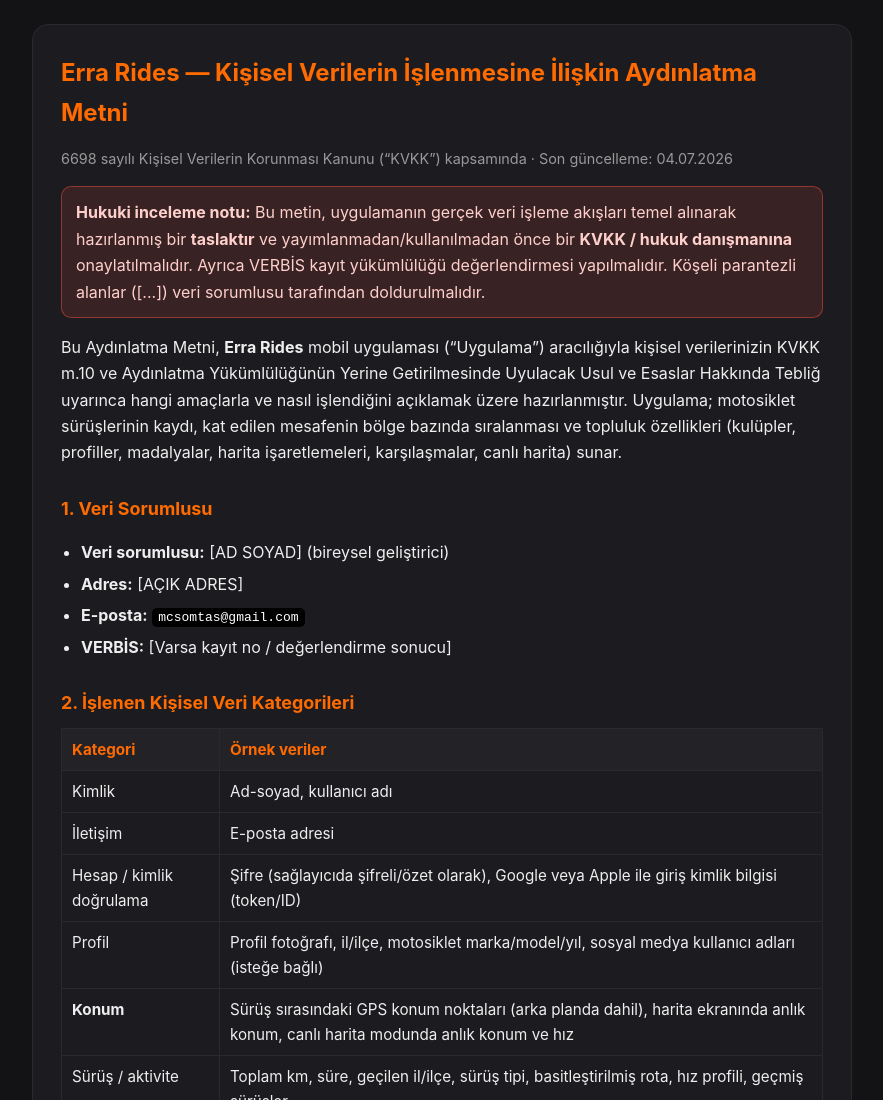
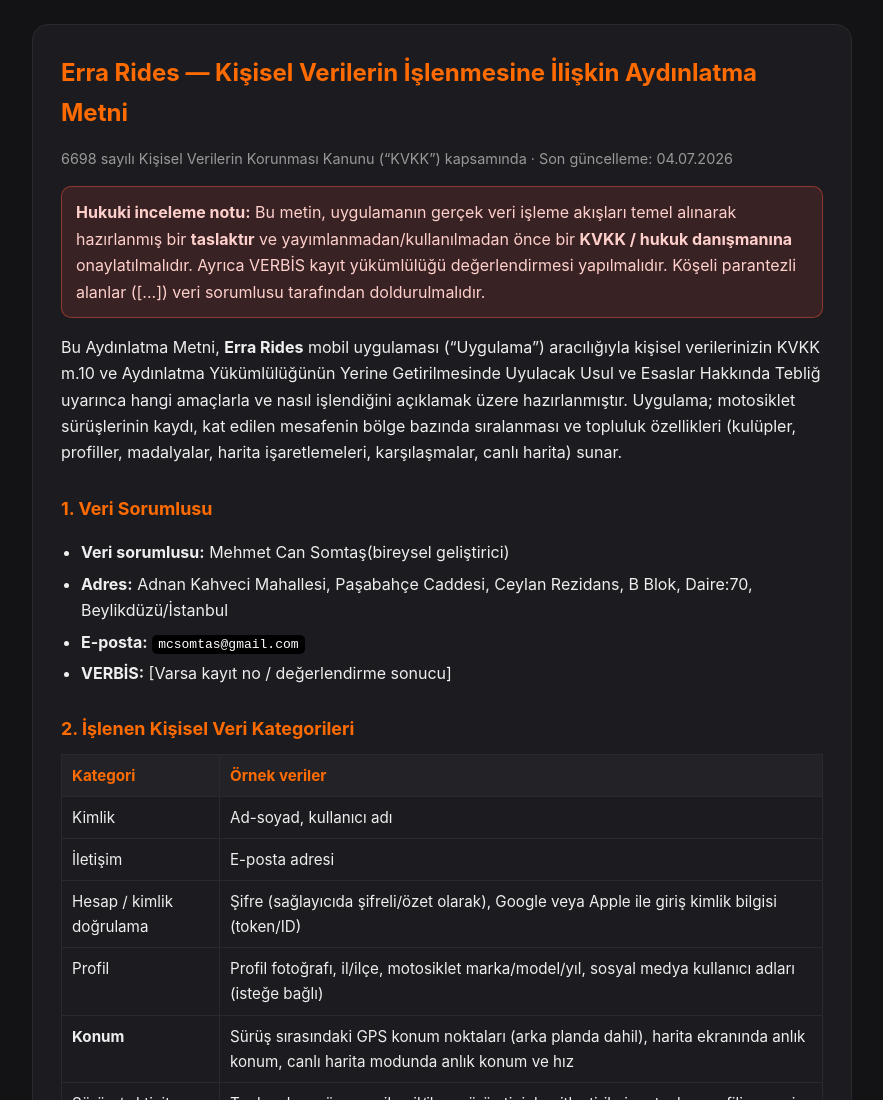
Before and after one commit to mcsomtas/erra-rides-web, a plain HTML site: page kvkk.html in a window 1280 px wide. Shown: the top 1100 px of the page, without its empty margins (198-1081 px from the left). Drawn offline with Linux system fonts and the light colour scheme.

Commit message:
Update kvkk.html

```diff
--- a/kvkk.html
+++ b/kvkk.html
@@ -38,8 +38,8 @@
 
     <h2>1. Veri Sorumlusu</h2>
     <ul>
-      <li><strong>Veri sorumlusu:</strong> [AD SOYAD] (bireysel geliştirici)</li>
-      <li><strong>Adres:</strong> [AÇIK ADRES]</li>
+      <li><strong>Veri sorumlusu:</strong> Mehmet Can Somtaş(bireysel geliştirici)</li>
+      <li><strong>Adres:</strong> Adnan Kahveci Mahallesi, Paşabahçe Caddesi, Ceylan Rezidans, B Blok, Daire:70, Beylikdüzü/İstanbul</li>
       <li><strong>E-posta:</strong> <code>mcsomtas@gmail.com</code></li>
       <li><strong>VERBİS:</strong> [Varsa kayıt no / değerlendirme sonucu]</li>
     </ul>
```
